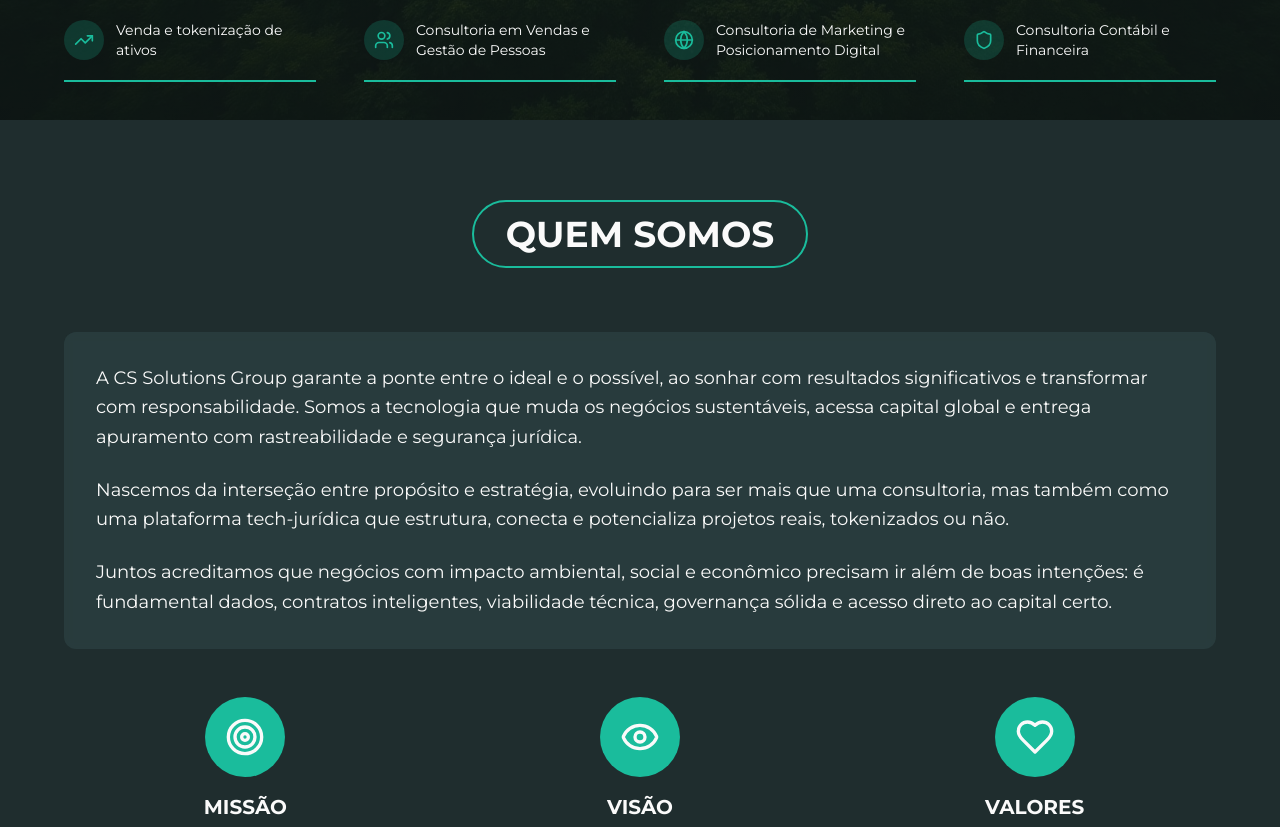
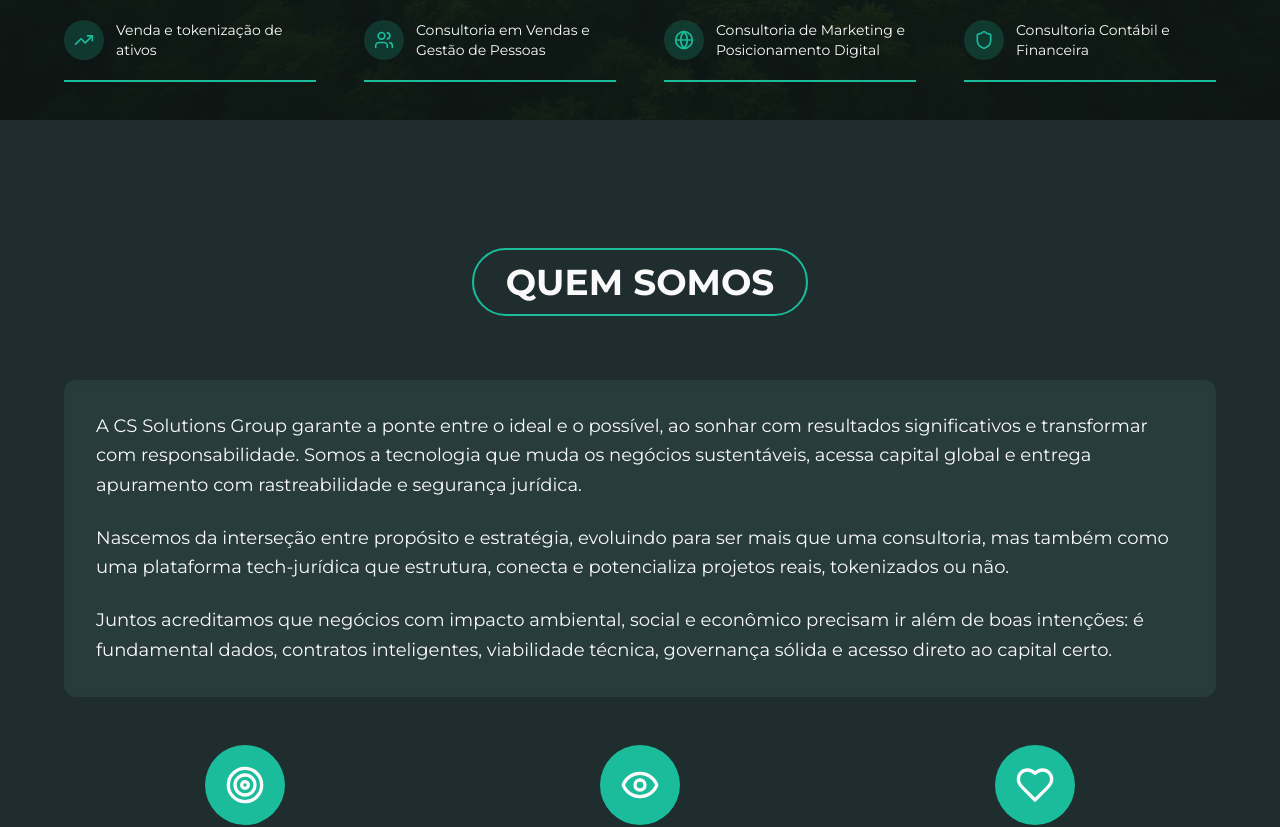
Before and after one commit to Matheus-Cahu/picture-stacker-web, a React (Vite) app: page / in a window 1280 px wide. Shown: the part 680-1507 px from the top of the page. Built offline with nearby package versions, Linux system fonts and the light colour scheme.

Commit message:
Aumentar espaçamento da seção QUEM SOMOS
Aumentei o espaçamento vertical da seção "QUEM SOMOS" adicionando um padding superior de `py-20` para `py-32`.

```diff
--- a/src/components/AboutSection.tsx
+++ b/src/components/AboutSection.tsx
@@ -2,8 +2,8 @@ import { Eye, Target, Heart } from "lucide-react";
 
 const AboutSection = () => {
   return (
-    <section id="sobre" className="py-20 bg-cs-dark">
-      <div className="container mx-auto px-4">
+    <section id="sobre" className="py-32 bg-cs-dark">
+      <div className="container mx-auto px-6">
         <div className="text-center mb-16">
           <div className="inline-block border-2 border-cs-primary rounded-full px-8 py-3">
             <h2 className="text-4xl font-bold text-cs-text mb-0">
```
